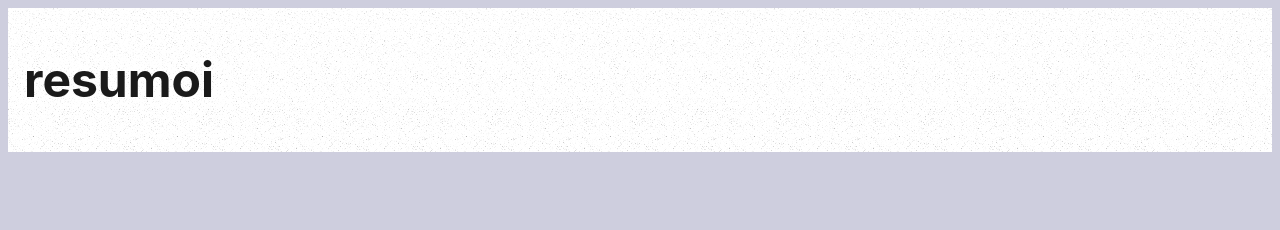
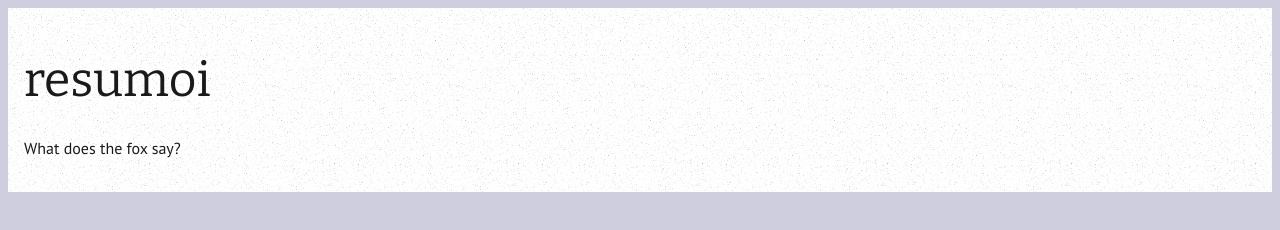
Before and after one commit to randy-r/resumoi, a website built with Vite: page index.html in a window 1280 px wide. Built offline with nearby package versions, Linux system fonts and the light colour scheme.

Commit message:
font-family

```diff
--- a/index.html
+++ b/index.html
@@ -2,6 +2,15 @@
 <html lang="en">
   <head>
     <meta charset="UTF-8" />
+    <link
+      rel="stylesheet"
+      href="https://fonts.googleapis.com/css?family=Bitter"
+    />
+    <link
+      rel="stylesheet"
+      href="https://fonts.googleapis.com/css?family=PT+Sans"
+    />
+
     <link rel="icon" type="image/svg+xml" href="/curriculum-vitae.svg" />
     <meta name="viewport" content="width=device-width, initial-scale=1.0" />
     <!-- Vite will bundle this togheter and it is what we want on this project -->
@@ -13,6 +22,7 @@
   <body>
     <div class="mainbg"></div>
     <h1>resumoi</h1>
+    <p>What does the fox say?</p>
     <!-- <script type="module" src="/src/main.ts"></script> -->
   </body>
 </html>
--- a/src/style.css
+++ b/src/style.css
@@ -1,5 +1,7 @@
 :root {
   font-family: Inter, Avenir, Helvetica, Arial, sans-serif;
+  font-family: 'PT Sans', Inter, Avenir, Arial, Helvetica, sans-serif;
+
   font-size: 16px;
   line-height: 24px;
   font-weight: 400;
@@ -39,3 +41,9 @@ h1 {
   font-size: 3rem;
   line-height: 1;
 }
+
+h1,
+h2,
+h3 {
+  font-family: 'Bitter', 'Times New Roman', Times, serif;
+}
```
